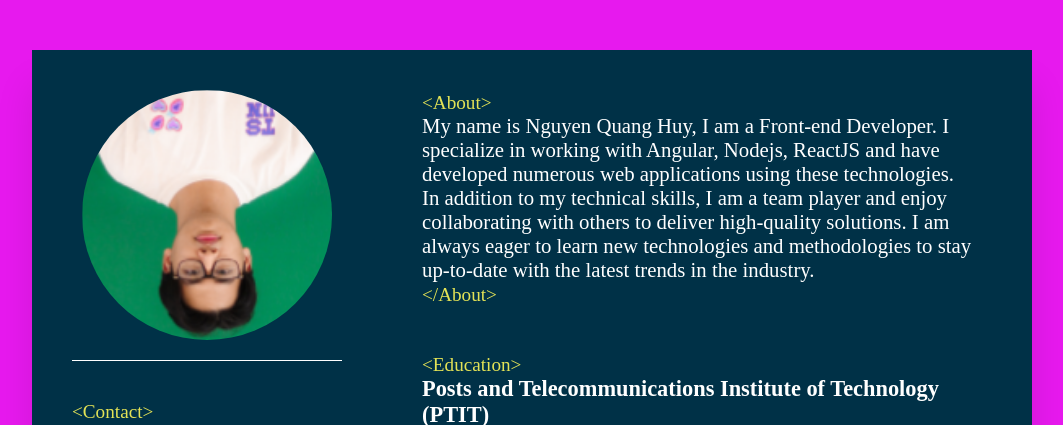
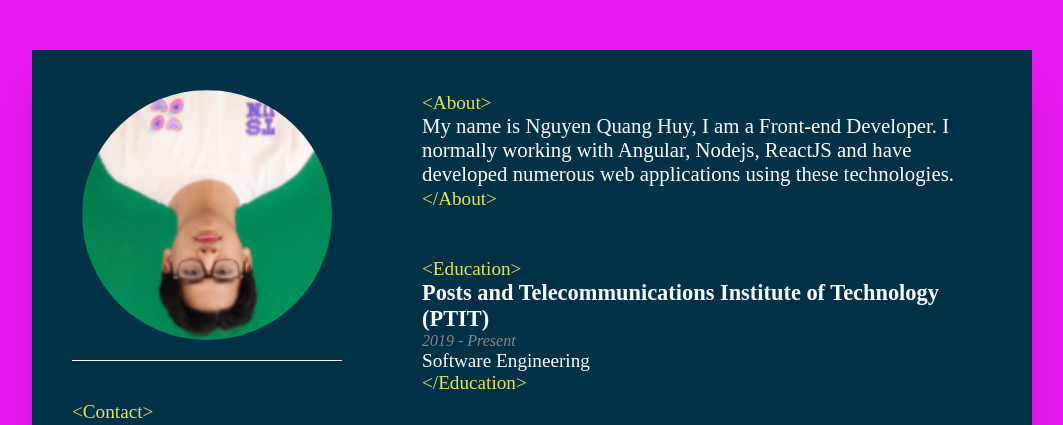
Before and after one commit to g0su12/portfolio, a plain HTML site: page index.html in a window 1280 px wide. Shown: the top 425 px of the page, without its empty margins (108-1171 px from the left). Drawn offline with nearby package versions, Linux system fonts and the light colour scheme.

Commit message:
Update index.htmlll

```diff
--- a/index.html
+++ b/index.html
@@ -71,8 +71,7 @@
         <div class="right-site">
             <div class="about animate__animated animate__flip">
                 <span class="script">&lt;About&gt;</span>
-                <p>My name is Nguyen Quang Huy, I am a Front-end Developer. I specialize in working with Angular, Nodejs, ReactJS and have developed numerous web applications using these technologies. <br>
-                In addition to my technical skills, I am a team player and enjoy collaborating with others to deliver high-quality solutions. I am always eager to learn new technologies and methodologies to stay up-to-date with the latest trends in the industry.</p>
+                <p>My name is Nguyen Quang Huy, I am a Front-end Developer. I normally working with Angular, Nodejs, ReactJS and have developed numerous web applications using these technologies. <br>
                 <span class="script">&lt;/About&gt;</span> <br> <br> <br>
             </div>
             <div id="education" class=" animate__animated animate__slideInUp">
```
